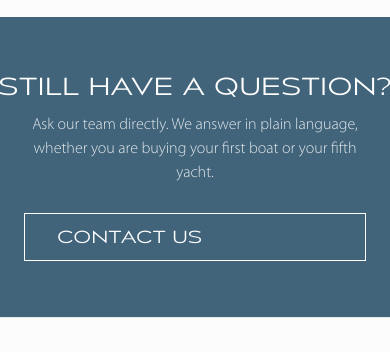
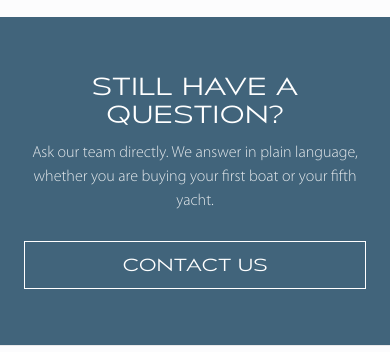
Before and after one commit to ywteamyw/jby-faq, a plain HTML site: page index.html in a window 390 px wide. Shown: the part 2355-2707 px from the top of the page. Drawn offline with Linux system fonts and the light colour scheme.

Commit message:
FAQ: CTA band heading wraps (no edge overflow) + centered button text + back-top visible on mobile

```diff
--- a/index.html
+++ b/index.html
@@ -118,7 +118,7 @@ main{padding-top:128px}
 .expert{margin-top:88px;background:var(--navy);color:#fff;padding:0 40px;text-align:center;min-height:315px;display:flex;flex-direction:column;align-items:center;justify-content:center}
 .expert h2{font-family:'Mesmerize',sans-serif;font-weight:300;font-size:32px;line-height:48px;color:#fff;letter-spacing:0;text-transform:uppercase;margin:0 0 12px}
 .expert p{font-family:'Myriad Pro',sans-serif;font-weight:300;font-size:16px;line-height:24px;color:rgba(255,255,255,0.85);margin:0 0 28px;max-width:640px}
-.expert .btn{display:inline-flex;align-items:center;gap:10px;height:48px;padding:0 32px;background:transparent;color:#fff;font-family:'Mesmerize',sans-serif;font-weight:300;font-size:16px;line-height:20px;letter-spacing:0;text-transform:uppercase;border:0.5px solid #fff;cursor:pointer;transition:.25s}
+.expert .btn{display:inline-flex;align-items:center;justify-content:center;gap:10px;height:48px;padding:0 32px;background:transparent;color:#fff;font-family:'Mesmerize',sans-serif;font-weight:300;font-size:16px;line-height:20px;letter-spacing:0;text-transform:uppercase;border:0.5px solid #fff;cursor:pointer;transition:.25s}
 .expert .btn:hover{background:rgba(255,255,255,0.14)} /* colour only, no move */
 
 /* FOOTER */
@@ -165,7 +165,7 @@ footer{background:var(--paper);padding:40px 0 80px;color:var(--mute);font-size:1
   .faq-q{font-size:18px;line-height:26px}
   .faq-a-in{padding-right:0}
   .foot-grid{grid-template-columns:1fr}.foot-col{padding-top:0}
-  footer{padding:40px 0 64px}.back-top{display:none}
+  footer{padding:40px 0 64px}.back-top{right:24px;top:32px}
   .expert{padding:56px 24px;min-height:auto}.expert h2{font-size:24px;line-height:36px}
 }
 /* Mobile: the tabs stay on ONE row and scroll horizontally, same pattern as the Knowledge Center */
@@ -182,6 +182,7 @@ footer{background:var(--paper);padding:40px 0 80px;color:var(--mute);font-size:1
 @media (max-width:680px){
   .help h2,.expert h2{white-space:nowrap;font-size:clamp(16px,5.8vw,28px);line-height:1.25}
   .help .btn-ghost,.help .btn,.expert .btn,.expert .btn-ghost{width:100%}
+  .expert h2{white-space:normal}
 }</style>
 </head>
 <body>
```
